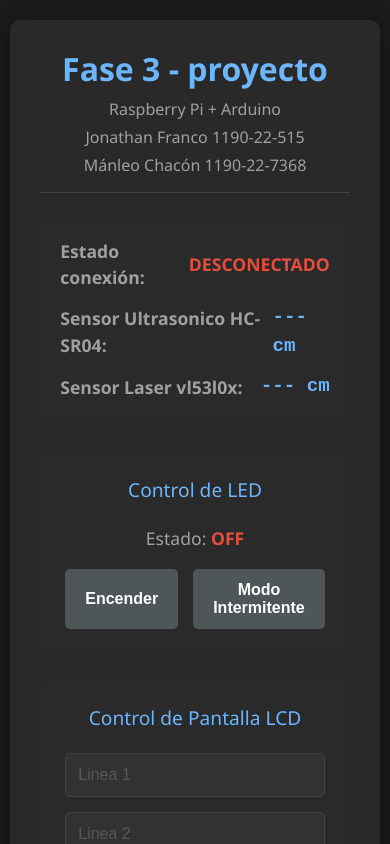
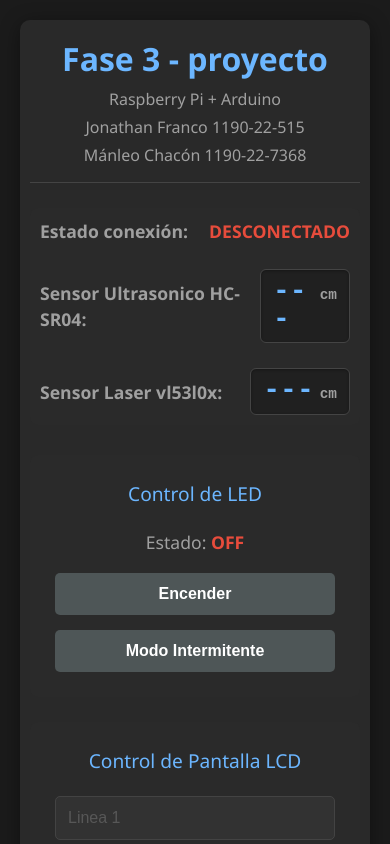
Before and after one commit to NahtanDevFS/rbpi-arduino-web, a React (Vite) app: page / in a window 390 px wide. Shown: the top 844 px of the page. Built offline with nearby package versions, Linux system fonts and the light colour scheme; no server answers.

Commit message:
fix: errores de diseño

```diff
--- a/src/App.css
+++ b/src/App.css
@@ -1,3 +1,7 @@
+* {
+  box-sizing: border-box;
+}
+
 body {
   font-family: "Segoe UI", Tahoma, Geneva, Verdana, sans-serif;
   margin: 0;
@@ -58,7 +62,7 @@ h2 {
   display: flex;
   justify-content: space-between;
   align-items: center;
-  margin-bottom: 12px;
+  margin-bottom: 25px;
   font-size: 1.1rem;
 }
 
@@ -83,10 +87,30 @@ h2 {
 }
 
 .distance-value {
+  display: inline-flex;
+  align-items: baseline;
+  background-color: #202020;
+  padding: 8px 12px;
+  border-radius: 6px;
+  border: 1px solid #444;
   font-family: "Courier New", Courier, monospace;
-  font-size: 1.2rem;
+  min-width: 90px;
+  justify-content: flex-end;
+  box-shadow: inset 0 1px 3px rgba(0, 0, 0, 0.3);
+}
+
+.distance-number {
+  font-size: 1.75rem;
   font-weight: bold;
   color: #6cb6ff;
+  line-height: 1;
+  margin-right: 6px;
+}
+
+.distance-unit {
+  font-size: 0.9rem;
+  color: #a0a0a0;
+  font-weight: bold;
 }
 
 .controls-grid {
@@ -166,6 +190,9 @@ button {
   font-size: 1rem;
   font-weight: bold;
   transition: background-color 0.3s, transform 0.2s;
+
+  min-width: 190px;
+  text-align: center;
 }
 
 button:hover:not(:disabled) {
@@ -177,3 +204,24 @@ button:disabled {
   background-color: #4e5657;
   cursor: not-allowed;
 }
+
+@media (max-width: 768px) {
+  .app-container {
+    padding: 15px 10px;
+  }
+
+  .status-panel {
+    padding: 10px;
+  }
+  .button-group {
+    display: flex;
+    justify-content: center;
+    gap: 15px;
+    margin-top: auto;
+    flex-direction: column;
+  }
+  button {
+    min-width: 150px;
+    text-align: center;
+  }
+}
--- a/src/App.jsx
+++ b/src/App.jsx
@@ -67,9 +67,7 @@ function App() {
       intervalId = setInterval(() => {
         setLedStatus((currentStatus) => {
           const newState = currentStatus === "on" ? "off" : "on";
-
           handleLedControl(newState);
-
           return currentStatus;
         });
       }, 1000);
@@ -93,7 +91,9 @@ function App() {
     const invalidCharRegex = /[^\x00-\x7F]/;
 
     if (invalidCharRegex.test(lcdLine1) || invalidCharRegex.test(lcdLine2)) {
-      console.warn("Caracteres no permitidos. Reemplazando alert.");
+      alert(
+        "El texto contiene caracteres no permitidos (como tildes o 'ñ').\nUsa solo caracteres básicos"
+      );
       return;
     }
 
@@ -123,16 +123,25 @@ function App() {
             {isApiConnected ? "CONECTADO" : "DESCONECTADO"}
           </span>
         </div>
+
         <div className="status-row">
           <span className="status-label">Sensor Ultrasonico HC-SR04:</span>
           <span className="distance-value">
-            {sensorData.ultrasonico ?? "---"} cm
+            <span className="distance-number">
+              {sensorData.ultrasonico ?? "---"}
+            </span>
+            <span className="distance-unit">cm</span>
           </span>
         </div>
         <div className="status-row">
           <span className="status-label">Sensor Laser vl53l0x:</span>
           <span className="distance-value">
-            {sensorData.laser == null ? "---" : sensorData.laser / 10} cm
+            <span className="distance-number">
+              {sensorData.laser == null
+                ? "---"
+                : (sensorData.laser / 10).toFixed(1)}
+            </span>
+            <span className="distance-unit">cm</span>
           </span>
         </div>
       </div>
@@ -143,20 +152,16 @@ function App() {
           <p>
             Estado:{" "}
             <span className={ledStatus === "on" ? "connected" : "disconnected"}>
-              {/* Cambiamos el texto si está en modo intermitente */}
               {isBlinking ? "MODO INTERMITENTE" : ledStatus.toUpperCase()}
             </span>
           </p>
           <div className="button-group">
-            {/* Botón original: se deshabilita si está en modo intermitente */}
             <button
               onClick={handleToggleLed}
               disabled={!isApiConnected || isBlinking}
             >
               {ledStatus === "on" ? "Apagar" : "Encender"}
             </button>
-
-            {/* Nuevo botón para modo intermitente */}
             <button onClick={handleToggleBlinking} disabled={!isApiConnected}>
               {isBlinking ? "Detener Intermitencia" : "Modo Intermitente"}
             </button>
```
